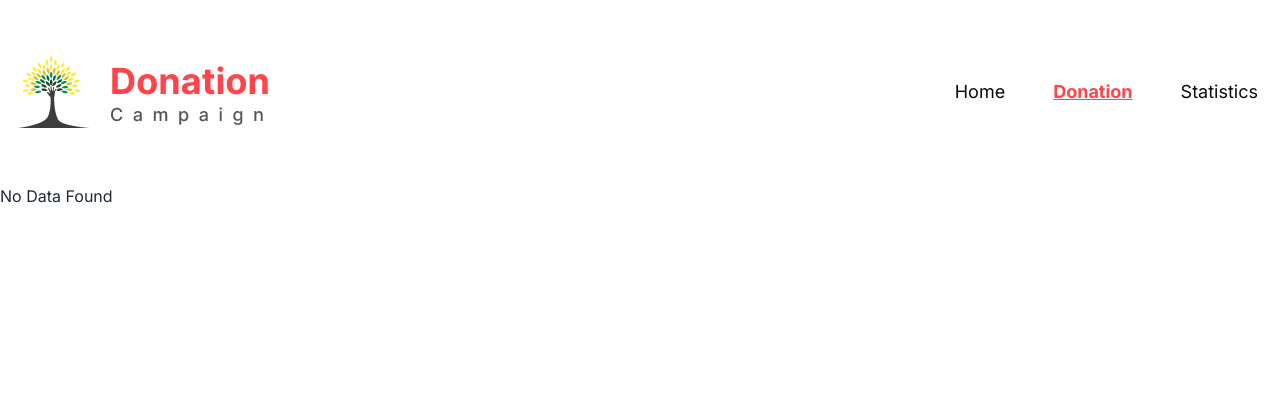
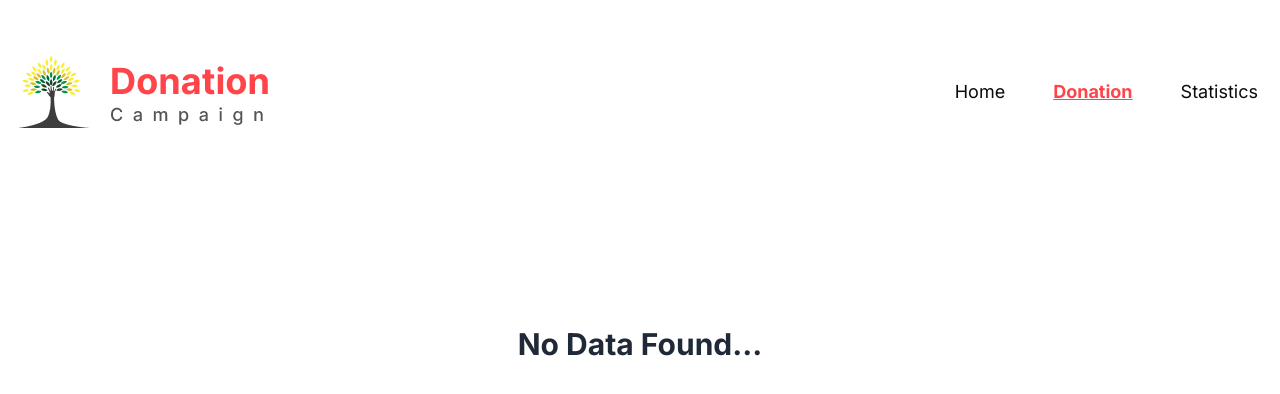
Before and after one commit to ShishirPHS/donation-campaign, a React (Vite) app: page /donation in a window 1280 px wide. Shown: the top 394 px of the page. Built offline with nearby package versions, Linux system fonts and the light colour scheme.

Commit message:
fix donation page no data found div

```diff
--- a/src/components/Donation/Donation.jsx
+++ b/src/components/Donation/Donation.jsx
@@ -28,7 +28,9 @@ const Donation = () => {
     <div className="container mx-auto">
       <div>
         {noDataFound ? (
-          <p>{noDataFound}</p>
+          <div className="flex items-center justify-center h-[40vh]">
+            <p className="text-3xl font-bold">{noDataFound}...</p>
+          </div>
         ) : (
           <div>
             <div className="grid grid-cols-1 md:grid-cols-2 gap-4 lg:gap-6 mt-8 mb-10 px-5 lg:px-[10px]">
```
